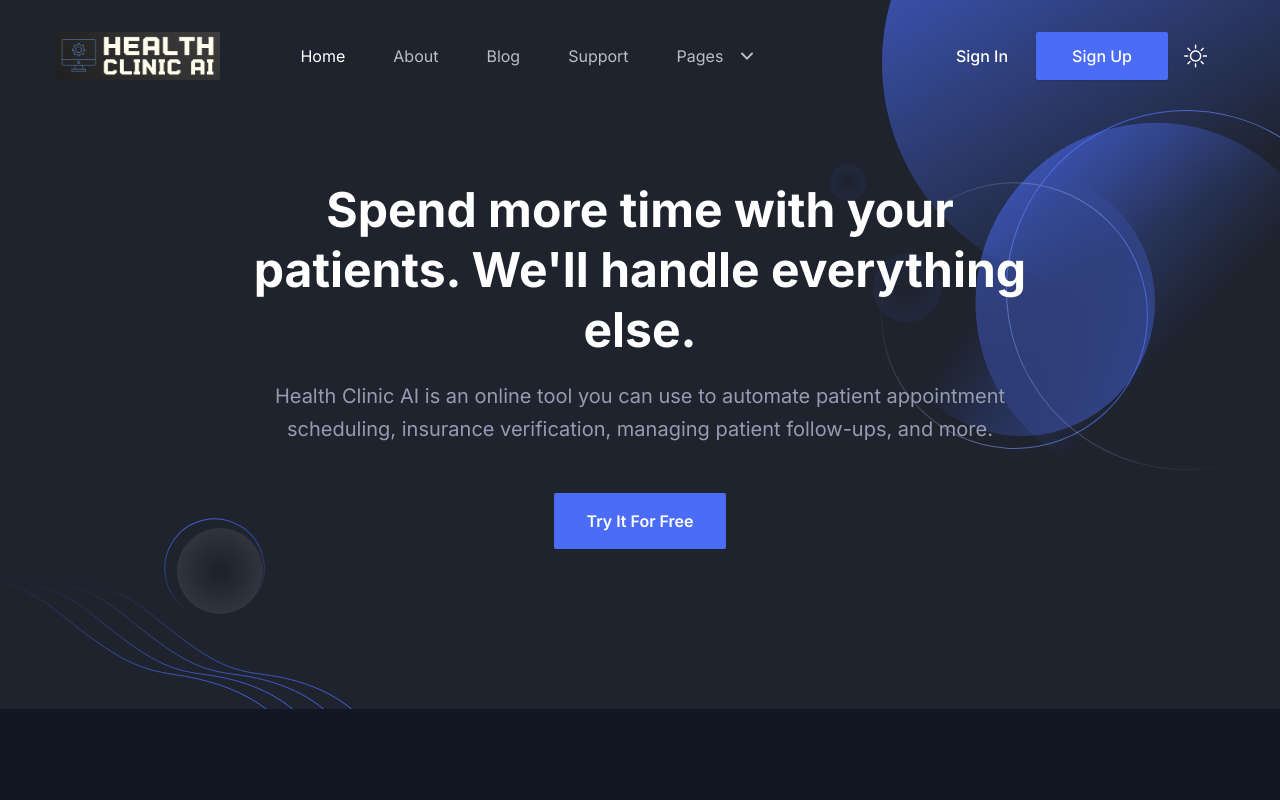
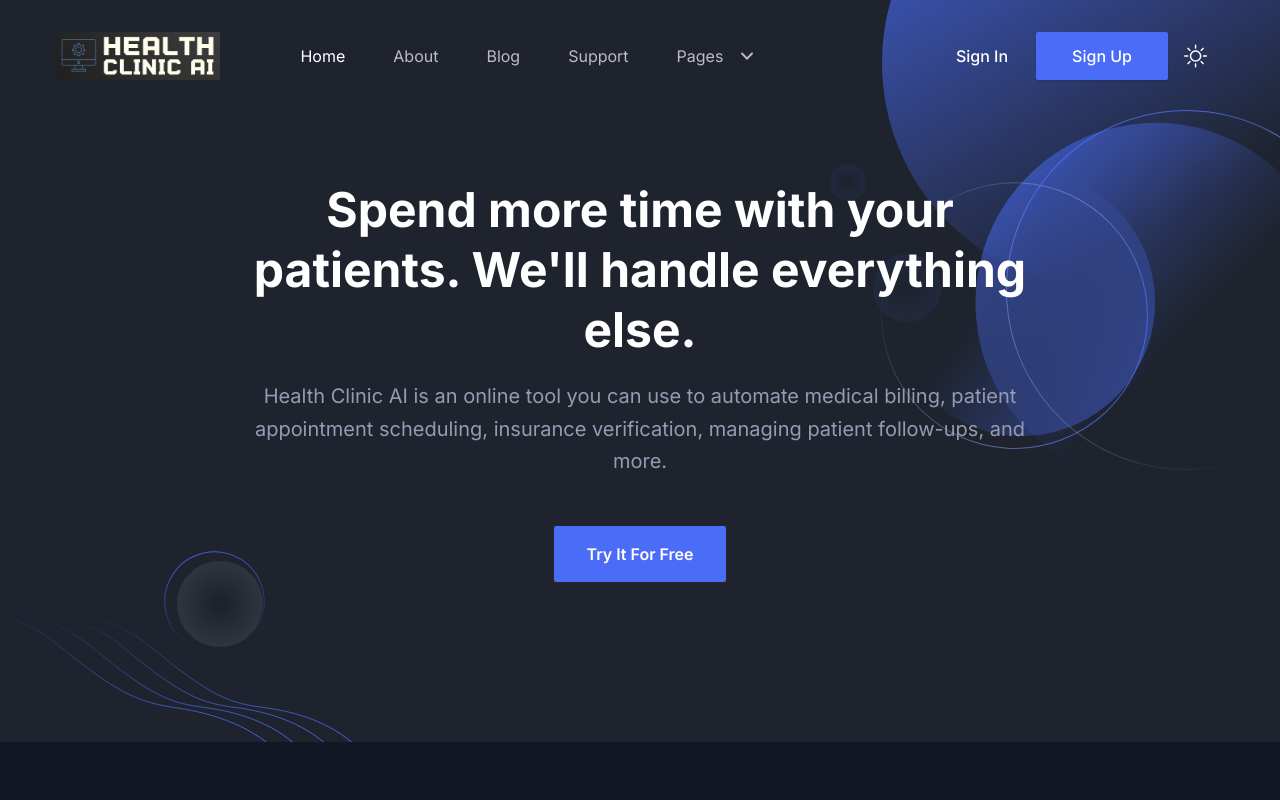
Before and after one commit to kyron-medical/HealthClinicAIWebsite, a Next.js app: page / in a window 1280 px wide. Shown: the top 800 px of the page. Built offline with nearby package versions, Linux system fonts and the light colour scheme.

Commit message:
Update index.tsx

```diff
--- a/src/components/Hero/index.tsx
+++ b/src/components/Hero/index.tsx
@@ -17,7 +17,7 @@ const Hero = () => {
                   Spend more time with your patients. We&#39;ll handle everything else.
                 </h1>
                 <p className="mb-12 text-base !leading-relaxed text-body-color dark:text-body-color-dark sm:text-lg md:text-xl">
-                  Health Clinic AI is an online tool you can use to automate patient appointment scheduling, insurance verification, managing patient follow-ups, and more.
+                  Health Clinic AI is an online tool you can use to automate medical billing, patient appointment scheduling, insurance verification, managing patient follow-ups, and more.
                 </p>
                 <div className="flex justify-center">
                   <Link
```
